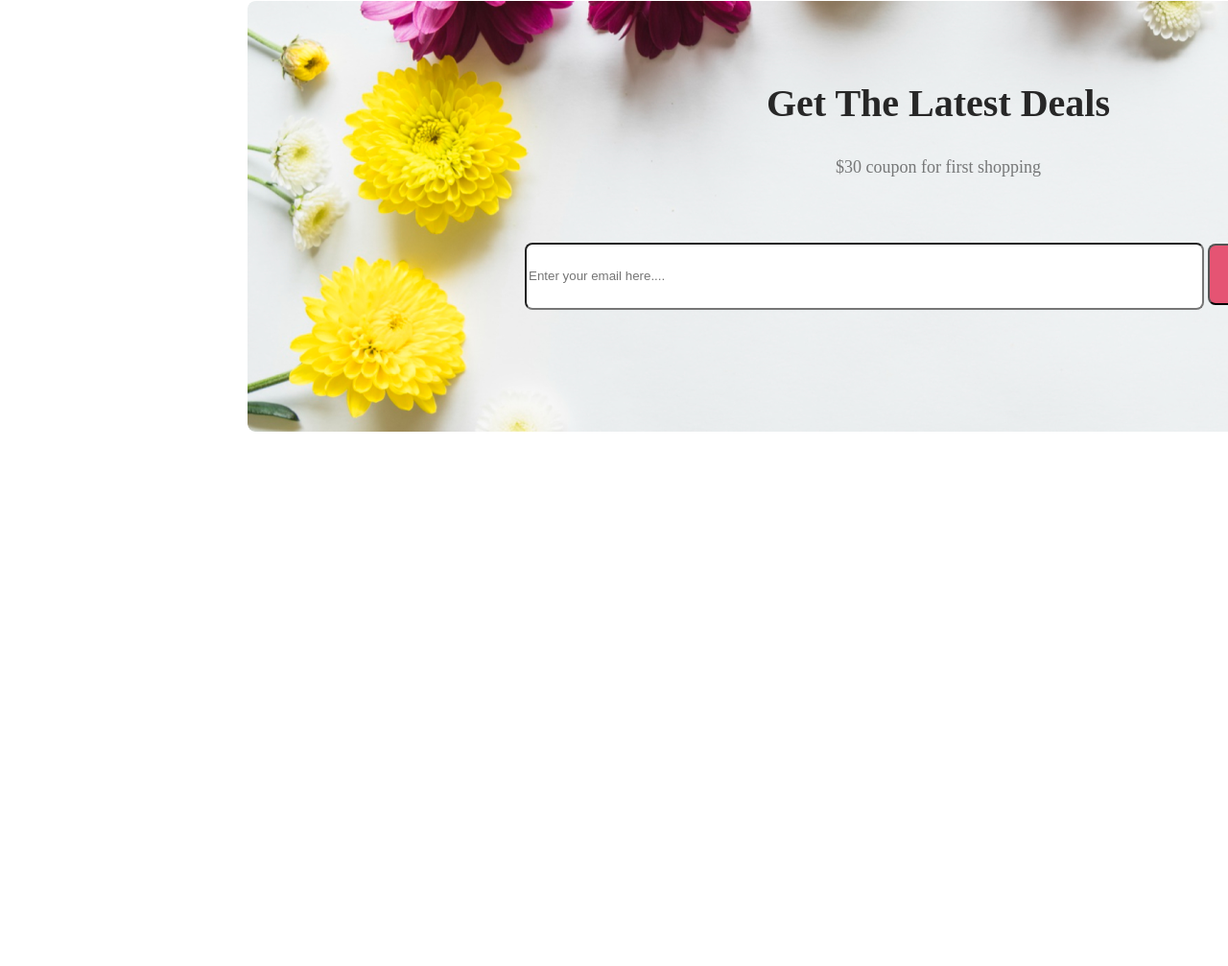
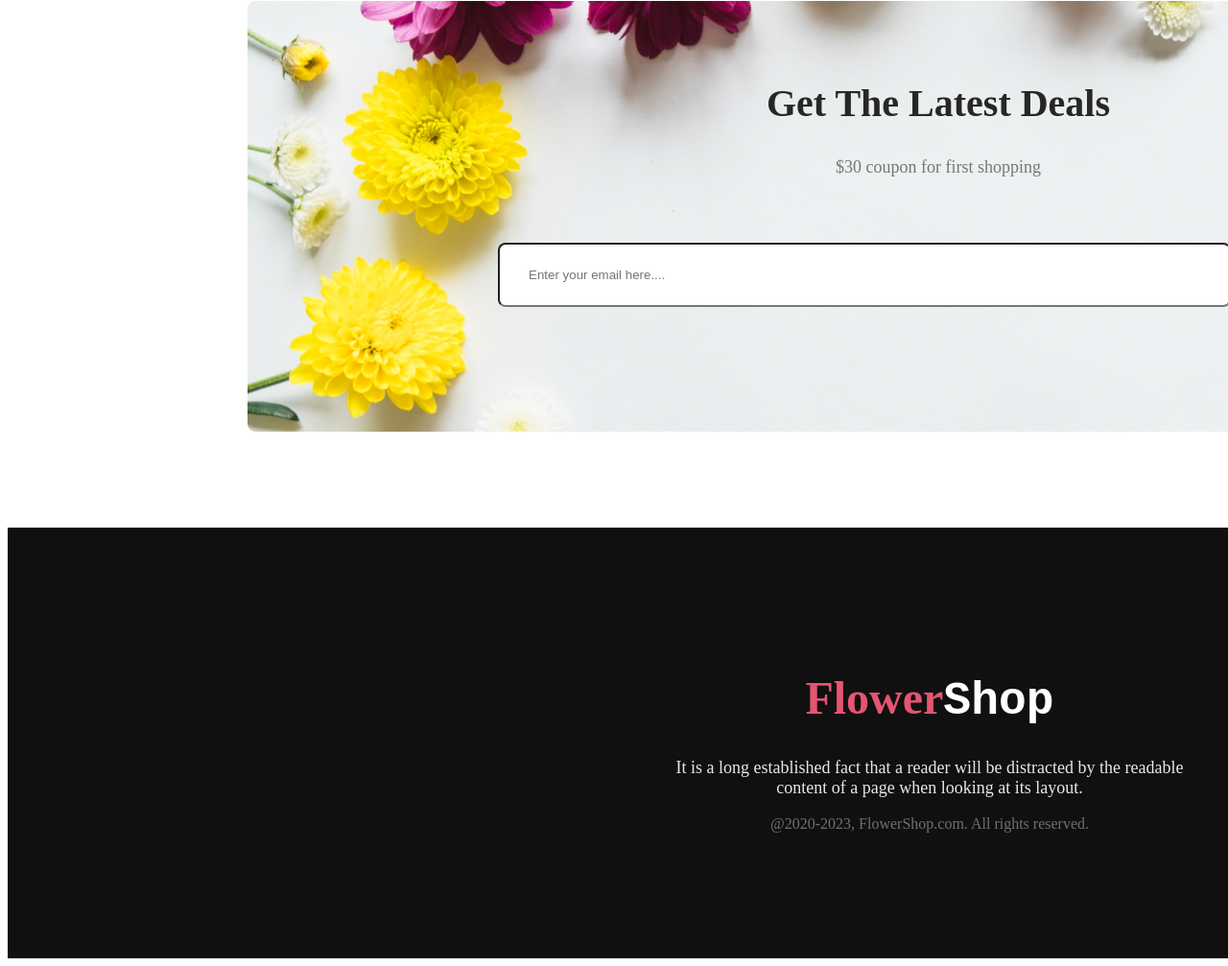
Before and after one commit to yeasin692/flower-shop-web, a plain HTML site: page index.html in a window 1280 px wide. Shown: the part 3497-4504 px from the top of the page at 96% size. Before the commit the page ends 3955 px from the top, so only its background shows below. Drawn offline with Linux system fonts and the light colour scheme.

Commit message:
footer section

```diff
--- a/index.html
+++ b/index.html
@@ -95,8 +95,12 @@
             </div>
         </nav>
         <!--footer section-->
-    <footer>
-
+    <footer class="content">
+        <div>
+            <h1 class="footer">Flower<samp class="id">Shop</samp></h1>
+            <p class="footer-1">It is a long established fact that a reader will be distracted by the readable<br>content of a page when looking at its layout.</p>
+            <p class="footer-2">@2020-2023, FlowerShop.com. All rights reserved. </p>
+        </div>
     </footer>
 </body>
 </html>
--- a/style.css
+++ b/style.css
@@ -193,8 +193,9 @@
     text-align: center;
 }
 .input-email{
+    padding: 10px 30px;
     width: 700px;
-    height: 64px;
+    height: 43px;
     border-radius: 8px;
     background: #FFF;
 }
@@ -207,3 +208,33 @@
     font-size: 20px;
     font-weight: 700;
 }
+/* footer section */
+.content{
+    display: block;
+    margin-top: 100px;
+    width: 1922px;
+    height: 449px;
+    background: #111010;
+}
+.footer{
+    padding-top: 150px;
+    text-align: center;
+    color: #E55473;
+    font-size: 48px;
+    font-weight: 800;
+}
+.id{
+    color: #FFF;
+}
+.footer-1{
+    color: rgba(255, 255, 255, 0.90);
+    text-align: center;
+    font-size: 18px;
+    font-weight: 400;
+}
+.footer-2{
+    color: rgba(255, 255, 255, 0.40);
+    text-align: center;
+    font-size: 16px;
+    font-weight: 400;
+}
```
